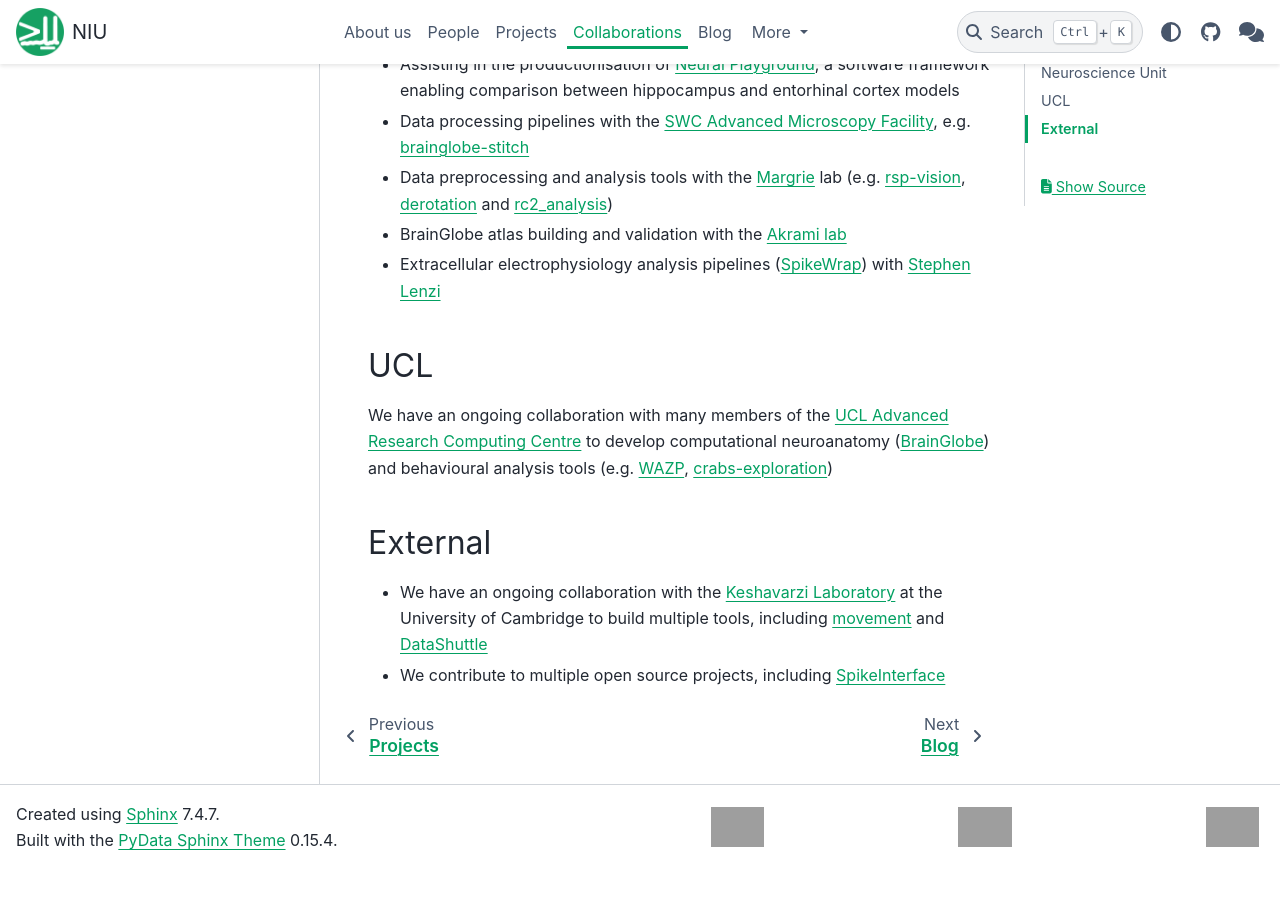
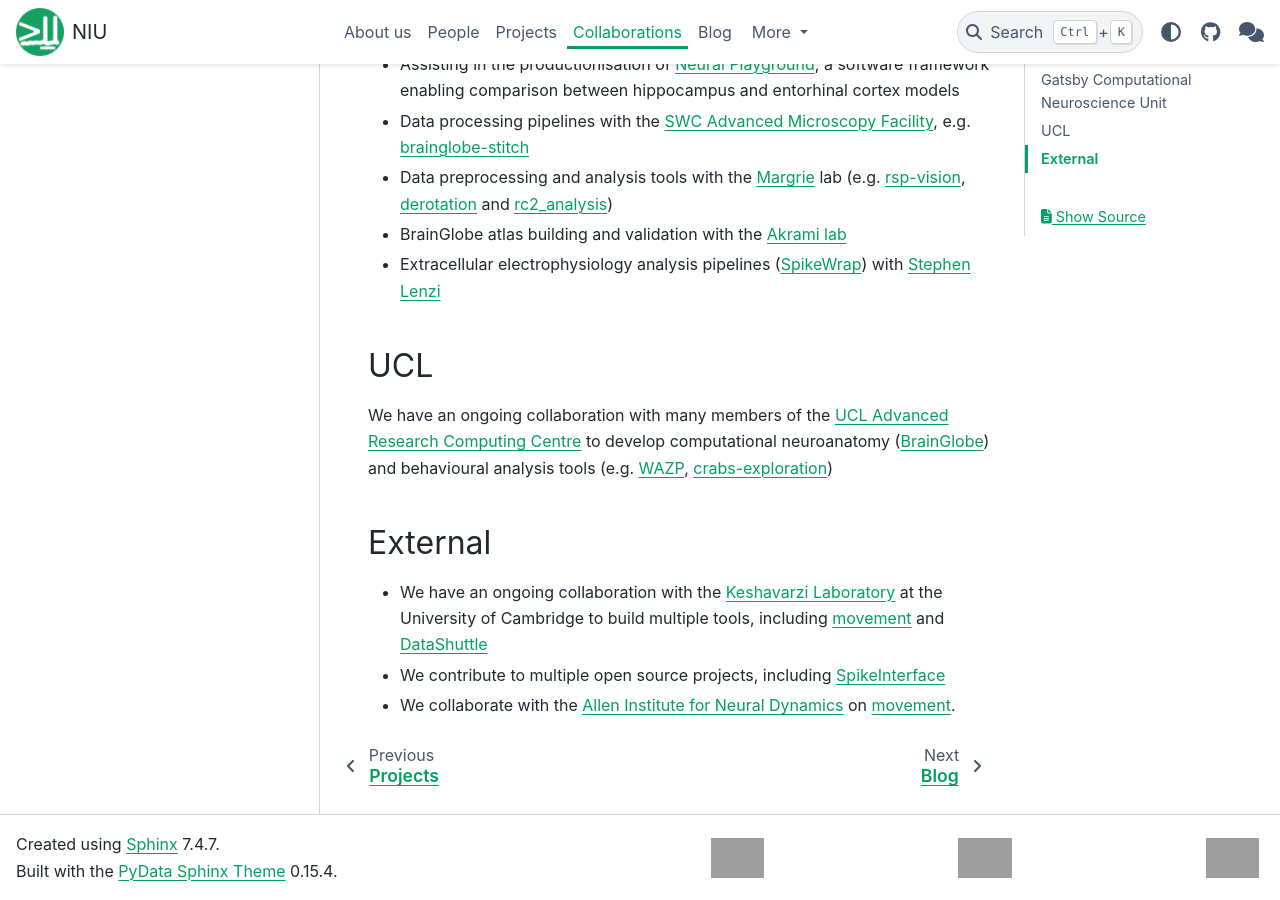
Before and after one commit to neuroinformatics-unit/neuroinformatics-unit.github.io, a Sphinx documentation site: the page built from docs/source/collaborations.md, in a window 1280 px wide and 900 px high, scrolled down 557 px. Built offline with Sphinx 7.4.7 and the PyData theme 0.15.4, drawn with Linux system fonts in a browser that asks for light colours; before the commit the page ends 1427 px from its top, so only the background shows below that; grey boxes are pictures that could not be loaded.

Commit message:
add AIND collab on movement

```diff
--- a/docs/source/collaborations.md
+++ b/docs/source/collaborations.md
@@ -37,3 +37,5 @@
 of Cambridge to build multiple tools, including [movement](https://movement.neuroinformatics.dev/) and
 [DataShuttle](https://datashuttle.neuroinformatics.dev/)
 - We contribute to multiple open source projects, including [SpikeInterface](https://spikeinterface.readthedocs.io/en/latest/)
+- We collaborate with the [Allen Institute for Neural Dynamics](https://alleninstitute.org/division/neural-dynamics/)
+on [movement](https://movement.neuroinformatics.dev/).
```
